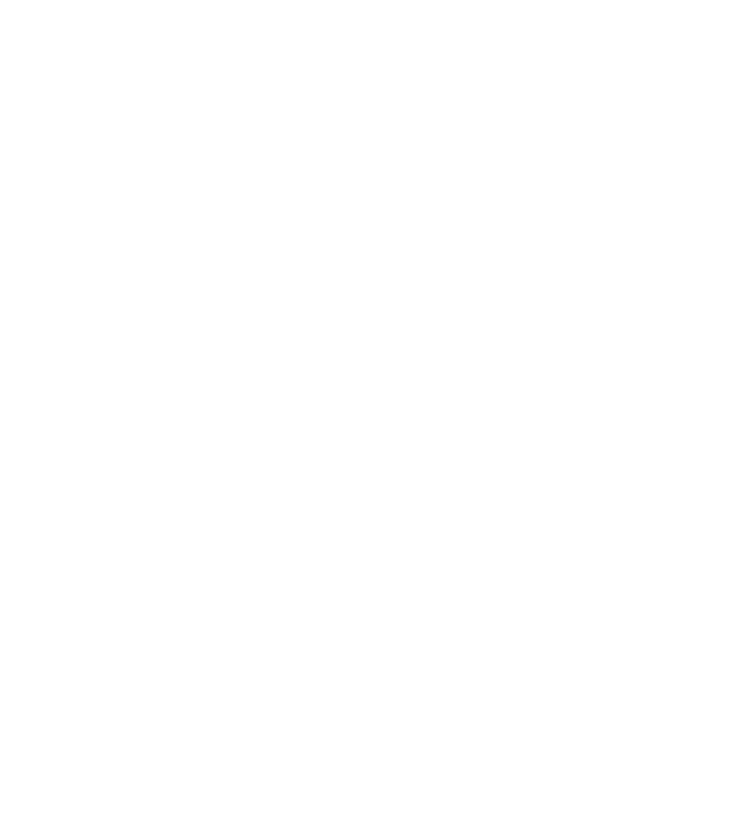
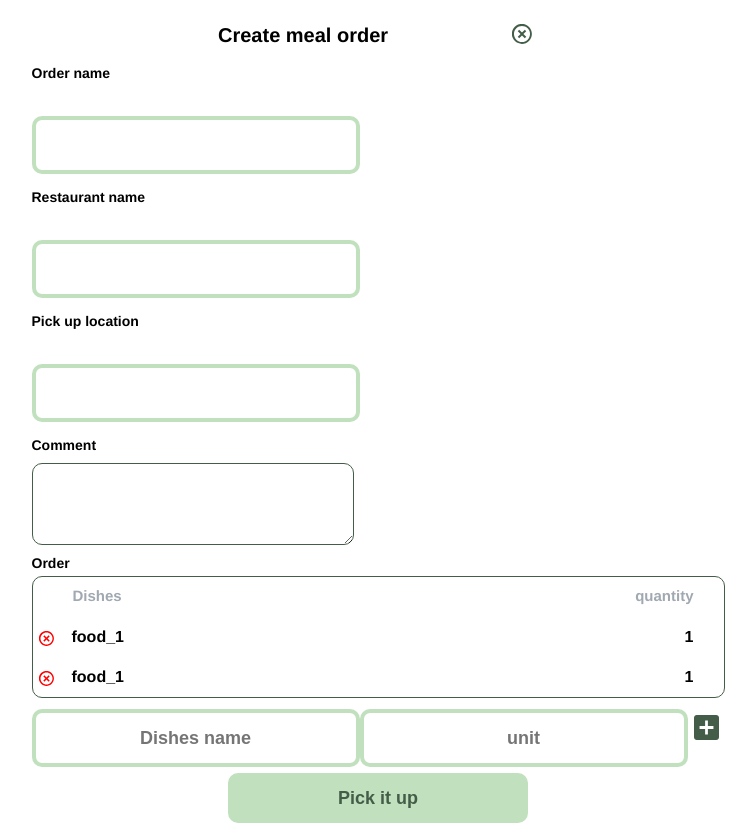
Before and after one commit to Green-Teaz123/Green_, a React (Create React App) app: page /create in a window 1280 px wide. Before the commit this address had no page. Shown: the whole page, without its empty margins (262-1018 px from the left). Before the commit the page ends 800 px from the top, so only its background shows below. Built offline with nearby package versions, Linux system fonts and the light colour scheme.

Commit message:
route all page but not param by path yet

```diff
--- a/src/component/orderStyle.js
+++ b/src/component/orderStyle.js
@@ -2,6 +2,7 @@ import React from "react";
 import "../styles/orderStyle.css"
 
 export default function orderStyle() {
+
     return (
         <div className="tag-order">
             <p className="box-1"></p>
--- a/src/index.js
+++ b/src/index.js
@@ -6,6 +6,7 @@ import Header from './component/header';
 import { BrowserRouter, Routes, Route } from "react-router-dom";
 import King_louy from './page/indexmain';
 import OrderInfo from './page/orderInfo';
+import CreateOrder from './page/createOrder';
 
 const root = ReactDOM.createRoot(document.getElementById('root'));
 root.render(
@@ -13,6 +14,7 @@ root.render(
     <Routes>
       <Route path="/" element={<King_louy />}></Route>
       <Route path="/orderinfo" element={<OrderInfo />}></Route>
+      <Route path="/create" element={<CreateOrder />}></Route>
     </Routes>
 </BrowserRouter>
 );
--- a/src/page/createOrder.js
+++ b/src/page/createOrder.js
@@ -3,12 +3,15 @@ import Dish from "../component/dishe";
 import "../styles/createOrder.css";
 
 export default function CreateOrder() {
+    const to_the_next_package = () => {
+        window.location.href = "http://localhost:3000/";
+    }
     return (
         <div>
             <div className="create-order">
                 <div className="header-create-order">
                     <p>Create meal order</p>
-                    <button className="btn">
+                    <button className="btn" onClick={to_the_next_package}>
                             <svg xmlns="http://www.w3.org/2000/svg" width="20" height="20" viewBox="0 0 14 14" fill="none">
                             <path d="M2.05096 11.949C1.38239 11.3033 0.849111 10.5309 0.482248 9.67684C0.115385 8.82281 -0.0777186 7.90427 -0.0857953 6.97481C-0.093872 6.04536 0.0832399 5.1236 0.435206 4.26333C0.787172 3.40305 1.30694 2.62149 1.96419 1.96424C2.62144 1.30699 3.40301 0.787218 4.26328 0.435252C5.12355 0.0832857 6.04531 -0.0938262 6.97477 -0.0857495C7.90422 -0.0776728 8.82276 0.115431 9.67679 0.482294C10.5308 0.849157 11.3032 1.38243 11.949 2.051C13.2241 3.37122 13.9296 5.13943 13.9137 6.97481C13.8977 8.81019 13.1615 10.5659 11.8637 11.8637C10.5658 13.1616 8.81014 13.8978 6.97477 13.9137C5.13939 13.9297 3.37117 13.2241 2.05096 11.949ZM3.03796 10.962C4.08875 12.0128 5.51392 12.6031 6.99996 12.6031C8.486 12.6031 9.91117 12.0128 10.962 10.962C12.0127 9.91122 12.6031 8.48604 12.6031 7C12.6031 5.51397 12.0127 4.08879 10.962 3.038C9.91117 1.98722 8.486 1.39689 6.99996 1.39689C5.51392 1.39689 4.08875 1.98722 3.03796 3.038C1.98717 4.08879 1.39684 5.51397 1.39684 7C1.39684 8.48604 1.98717 9.91122 3.03796 10.962ZM9.96796 5.019L7.98696 7L9.96796 8.981L8.98096 9.968L6.99996 7.987L5.01896 9.968L4.03196 8.981L6.01296 7L4.03196 5.019L5.01896 4.032L6.99996 6.013L8.98096 4.032L9.96796 5.019Z" fill="#445D48"/>
                             </svg>
--- a/src/page/indexmain.js
+++ b/src/page/indexmain.js
@@ -4,10 +4,13 @@ import Order from "../component/Order";
 import "../styles/main.css";
 
 export default function King_louy() {
+    const to_the_next_package = () => {
+        window.location.href = "http://localhost:3000/create";
+    }
     return (
         <div>
             <div className="create-order">
-            <input type="submit" value="Create your meal +" />
+                <input type="submit" value="Create your meal +" onClick={to_the_next_package} />
             </div>
             <OrderStyle />
 
@@ -15,8 +18,6 @@ export default function King_louy() {
             <Order />
 
             {/* created order status picked */}
-        <Order />
-
 
 
 
--- a/src/page/orderInfo.js
+++ b/src/page/orderInfo.js
@@ -1,5 +1,5 @@
 import React from "react";
-import { Link } from "react-router-dom";
+import { Link, useLocation  } from "react-router-dom";
 import Order from "../component/orderStyle"
 import MenuOrder from "../component/MenuOrder"
 import Huge from "../component/huge"
@@ -9,11 +9,13 @@ import "../styles/orderInfo.css";
 
 export default function OrderInfo(props) {
     const [isPopupVisible, setPopupVisible] = useState(false);
-    const [orderName, setOrderName] = useState("");
-    const [restaurantName, setRestaurantName] = useState("");
-    const [pickUpLocation, setPickUpLocation] = useState("");
+    // const [orderName, setOrderName] = useState("");
+    // const [restaurantName, setRestaurantName] = useState("");
+    // const [pickUpLocation, setPickUpLocation] = useState("");
 
     const to_the_next_package = () => {
+        // const order = {orderName: "orderName", restaurantName: "restaurantName", pickUpLocation: "pickUpLocation"}
+        // const orderString = JSON.stringify(order);
         window.location.href = "http://localhost:3000/";
         // return <Link to="/orderInfo" className="order-link"></Link>;
     }
--- a/src/styles/Order.css
+++ b/src/styles/Order.css
@@ -1,8 +1,7 @@
-.order{
-    margin-bottom: 10px;
-}
+
 
 .didnt-pick {
+    margin: 10px 0;
     padding: 10px 20px;
     border-radius: 10px;
     background-color: #F6FFDE;
```
Lines whose indentation alone changed are shown as unchanged.
